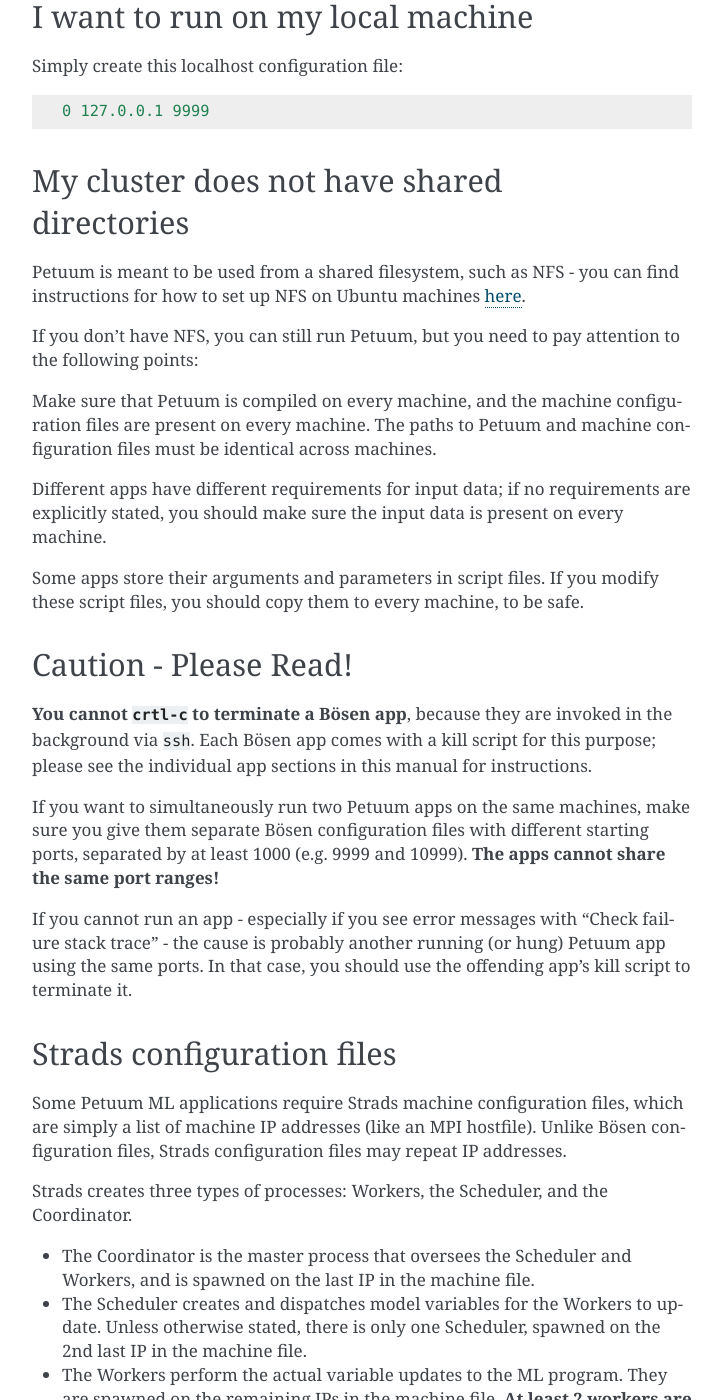
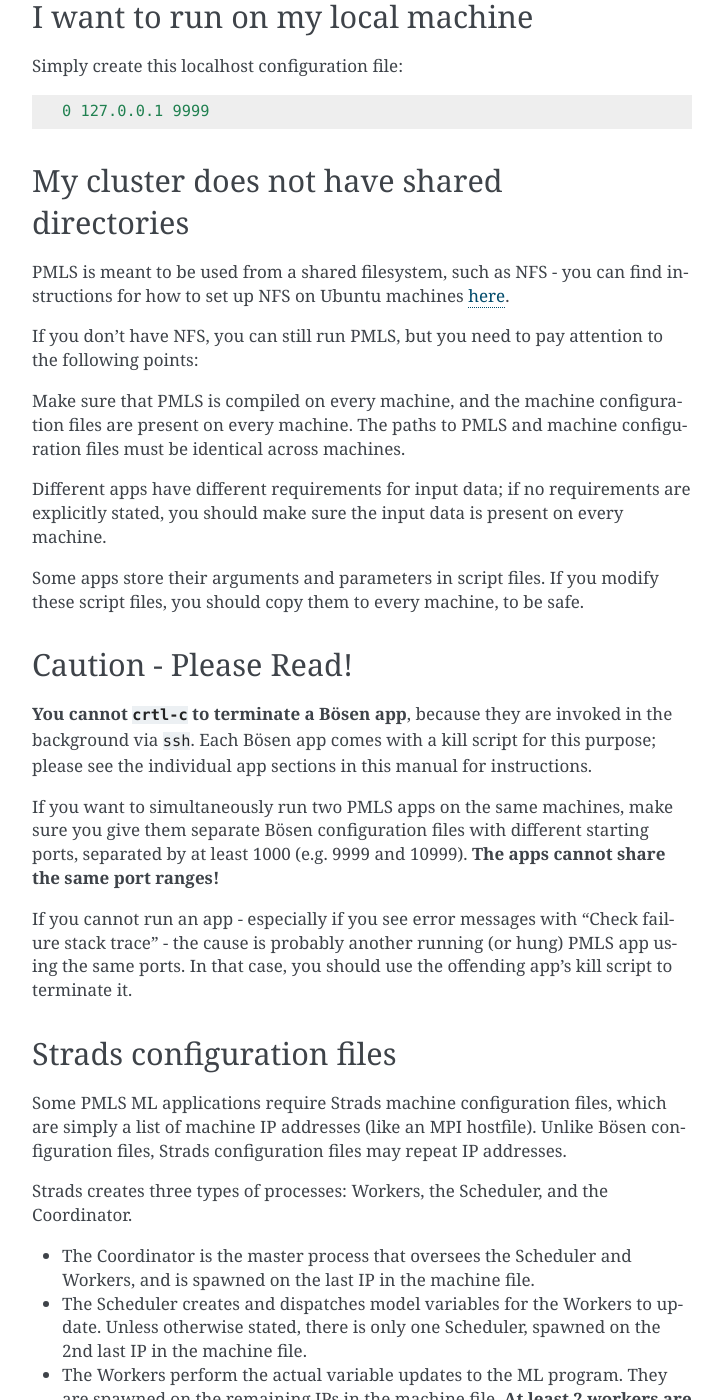
Before and after one commit to sailing-pmls/pmls.readthedocs.io, a Sphinx documentation site: the page built from docs/configuration.md, in a window 1280 px wide and 1400 px high, scrolled down 1463 px. Shown: the whole window, without its empty margins (388-1111 px from the left). Built offline with Sphinx 7.4.7, drawn with Linux system fonts in a browser that asks for light colours; some of the changed text lies outside the part shown.

Commit message:
Update configuration.md

````diff
--- a/docs/configuration.md
+++ b/docs/configuration.md
@@ -2,21 +2,21 @@
 
 ## Make sure password-less SSH is set up correctly
 
-This is the most common issue people have when running Petuum. Please read!
+This is the most common issue people have when running PMLS. Please read!
 
-**You must be able to `ssh` into all machines without a password - even if you are only using your local machine.** The Petuum apps will fail in unexpected ways if password-less `ssh` is not working. When this happens, you will not see any error output stating that this is the problem!
+**You must be able to `ssh` into all machines without a password - even if you are only using your local machine.** The PMLS apps will fail in unexpected ways if password-less `ssh` is not working. When this happens, you will not see any error output stating that this is the problem!
 
-**Hence, you will save yourself a lot of trouble by taking the time to ensure password-less `ssh` actually works, before you attempt to run the Petuum apps.** For example, if you are going to run Petuum on your local machine, make sure that `ssh 127.0.0.1` logs you in without asking for a password. See [Installing Petuum](installation.md) for instructions on how to do this.
+**Hence, you will save yourself a lot of trouble by taking the time to ensure password-less `ssh` actually works, before you attempt to run the PMLS apps.** For example, if you are going to run PMLS on your local machine, make sure that `ssh 127.0.0.1` logs you in without asking for a password. See [Installing PMLS](installation.md) for instructions on how to do this.
 
 ## Bösen and Strads
 
-Petuum includes two platforms for writing and running ML applications: Bösen for data-parallel execution, and Strads for model-parallel execution. Each Petuum ready-to-run application is either a Bösen application, or a Strads application. The two systems use different machine configuration files; please see the following guides.
+PMLS includes two platforms for writing and running ML applications: Bösen for data-parallel execution, and Strads for model-parallel execution. Each PMLS ready-to-run application is either a Bösen application, or a Strads application. The two systems use different machine configuration files; please see the following guides.
 
-**Note: This page explains machine configuration for non-YARN, stand-alone operation. If you are looking to run Petuum on YARN, please see [this page](https://github.com/petuum/bosen/wiki/Running-on-YARN-HDFS).**
+**Note: This page explains machine configuration for non-YARN, stand-alone operation. If you are looking to run PMLS on YARN, please see [this page](https://github.com/petuum/bosen/wiki/Running-on-YARN-HDFS).**
 
 ## Bösen configuration files
 
-Some Petuum ML applications require Bösen configuration files, in the following format:
+Some PMLS ML applications require Bösen configuration files, in the following format:
 
 ```
 0 ip_address_0 9999
@@ -46,11 +46,11 @@ Simply create this localhost configuration file:
 
 ## My cluster does not have shared directories
 
-Petuum is meant to be used from a shared filesystem, such as NFS - you can find instructions for how to set up NFS on Ubuntu machines [here](https://help.ubuntu.com/14.04/serverguide/network-file-system.html).
+PMLS is meant to be used from a shared filesystem, such as NFS - you can find instructions for how to set up NFS on Ubuntu machines [here](https://help.ubuntu.com/14.04/serverguide/network-file-system.html).
 
-If you don't have NFS, you can still run Petuum, but you need to pay attention to the following points:
+If you don't have NFS, you can still run PMLS, but you need to pay attention to the following points:
 
-Make sure that Petuum is compiled on every machine, and the machine configuration files are present on every machine. The paths to Petuum and machine configuration files must be identical across machines.
+Make sure that PMLS is compiled on every machine, and the machine configuration files are present on every machine. The paths to PMLS and machine configuration files must be identical across machines.
 
 Different apps have different requirements for input data; if no requirements are explicitly stated, you should make sure the input data is present on every machine.
 
@@ -60,13 +60,13 @@ Some apps store their arguments and parameters in script files. If you modify th
 
 **You cannot `crtl-c` to terminate a Bösen app**, because they are invoked in the background via `ssh`. Each Bösen app comes with a kill script for this purpose; please see the individual app sections in this manual for instructions.
 
-If you want to simultaneously run two Petuum apps on the same machines, make sure you give them separate Bösen configuration files with different starting ports, separated by at least 1000 (e.g. 9999 and 10999). **The apps cannot share the same port ranges!**
+If you want to simultaneously run two PMLS apps on the same machines, make sure you give them separate Bösen configuration files with different starting ports, separated by at least 1000 (e.g. 9999 and 10999). **The apps cannot share the same port ranges!**
 
-If you cannot run an app - especially if you see error messages with “Check failure stack trace” - the cause is probably another running (or hung) Petuum app using the same ports. In that case, you should use the offending app's kill script to terminate it.
+If you cannot run an app - especially if you see error messages with “Check failure stack trace” - the cause is probably another running (or hung) PMLS app using the same ports. In that case, you should use the offending app's kill script to terminate it.
 
 ## Strads configuration files
 
-Some Petuum ML applications require Strads machine configuration files, which are simply a list of machine IP addresses (like an MPI hostfile). Unlike Bösen configuration files, Strads configuration files may repeat IP addresses.
+Some PMLS ML applications require Strads machine configuration files, which are simply a list of machine IP addresses (like an MPI hostfile). Unlike Bösen configuration files, Strads configuration files may repeat IP addresses.
 
 Strads creates three types of processes: Workers, the Scheduler, and the Coordinator.
 - The Coordinator is the master process that oversees the Scheduler and Workers, and is spawned on the last IP in the machine file.
@@ -117,11 +117,11 @@ If you only have 1 machine, use this Strads machine file with 2 Workers (plus th
 
 ## My cluster does not have shared directories
 
-Petuum is meant to be used from a shared filesystem, such as NFS - you can find instructions for how to set up NFS on Ubuntu machines [here](https://help.ubuntu.com/14.04/serverguide/network-file-system.html).
+PMLS is meant to be used from a shared filesystem, such as NFS - you can find instructions for how to set up NFS on Ubuntu machines [here](https://help.ubuntu.com/14.04/serverguide/network-file-system.html).
 
-If you don't have NFS, you can still run Petuum, but you need to pay attention to the following points:
+If you don't have NFS, you can still run PMLS, but you need to pay attention to the following points:
 
-Make sure that Petuum is compiled on every machine, and the machine configuration files are present on every machine. The paths to Petuum and machine configuration files must be identical across machines.
+Make sure that PMLS is compiled on every machine, and the machine configuration files are present on every machine. The paths to PMLS and machine configuration files must be identical across machines.
 
 Different apps have different requirements for input data; if no requirements are explicitly stated, you should make sure the input data is present on every machine.
 
````
